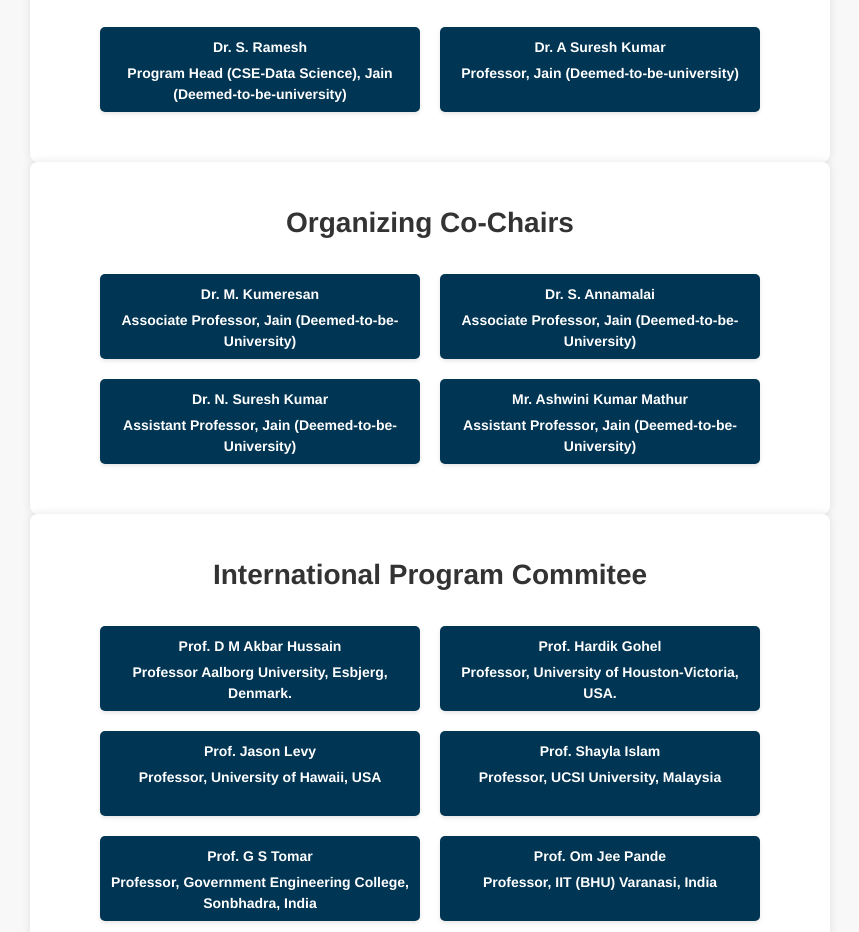
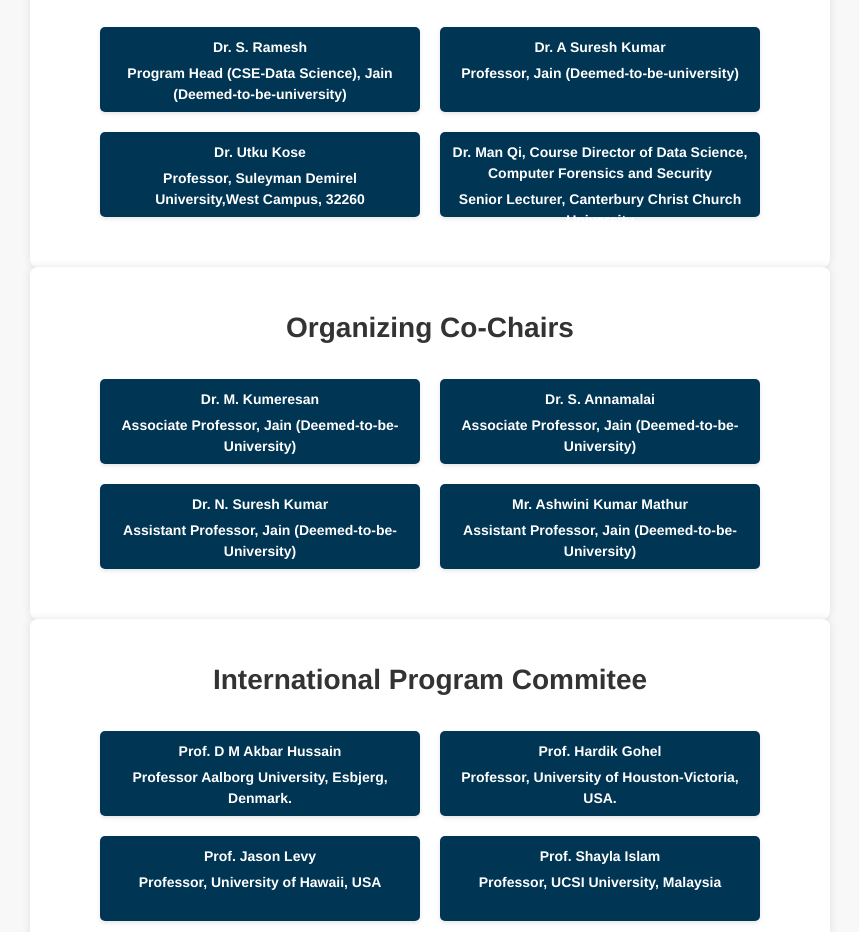
Before and after one commit to ConferenceEvent/ICADIE2023, a plain HTML site: page index.html in a window 1280 px wide. Shown: the part 4687-5619 px from the top of the page, without its empty margins (210-1069 px from the left). Drawn offline with Linux system fonts and the light colour scheme.

Commit message:
Update index.html

```diff
--- a/index.html
+++ b/index.html
@@ -243,6 +243,17 @@
           <h3 class="contributor-name">Professor, Jain (Deemed-to-be-university)</h3>
         </div>
 
+        <div class="contributor">
+
+          <h3 class="contributor-name">Dr. Utku Kose</h3>
+          <h3 class="contributor-name">Professor, Suleyman Demirel University,West Campus, 32260</h3>
+        </div>
+
+         <div class="contributor">
+
+          <h3 class="contributor-name">Dr. Man Qi, Course Director of Data Science, Computer Forensics and Security</h3>
+          <h3 class="contributor-name">Senior Lecturer, Canterbury Christ Church University</h3>
+        </div>
         <!-- Add more contributors here -->
       </div>
     </div>
```
